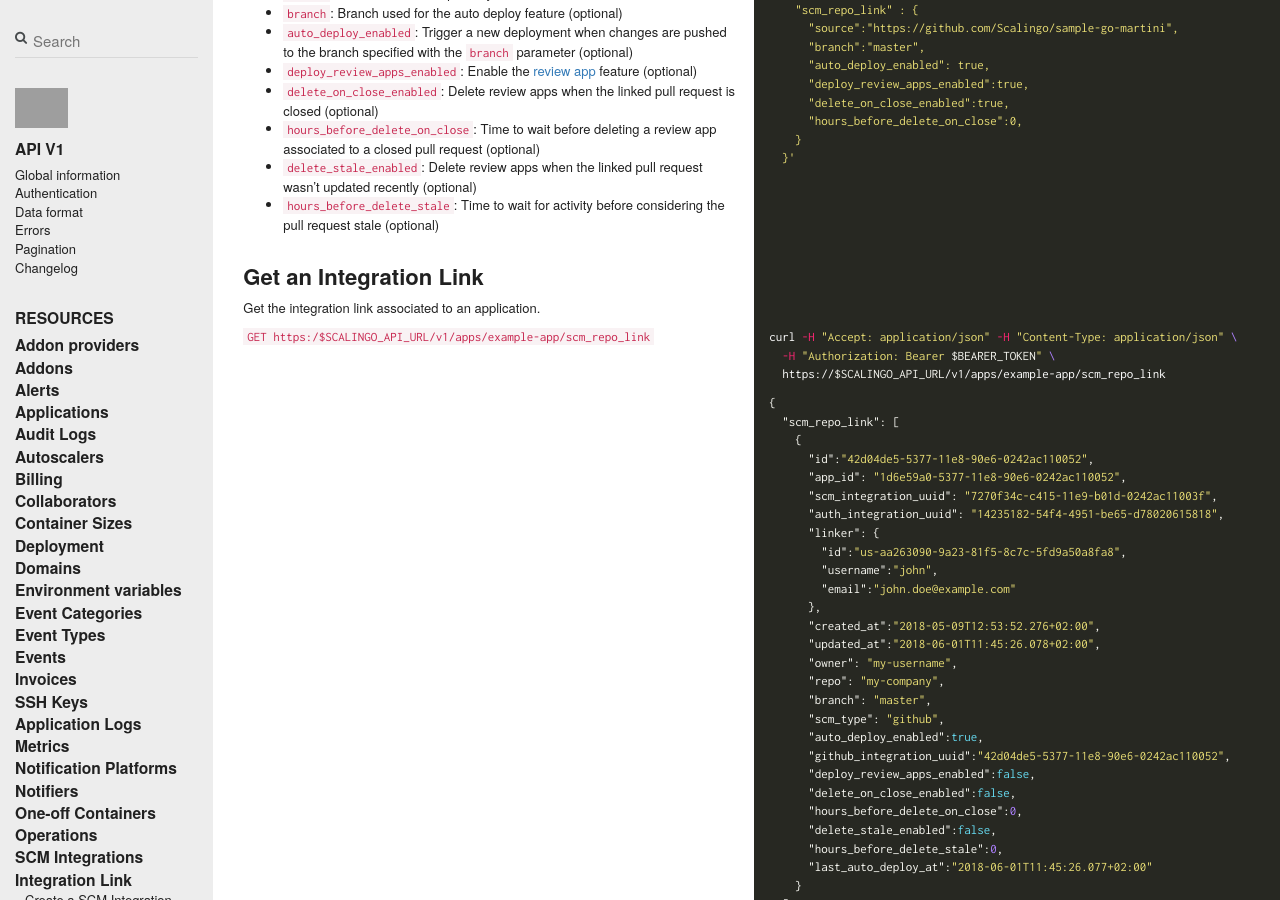
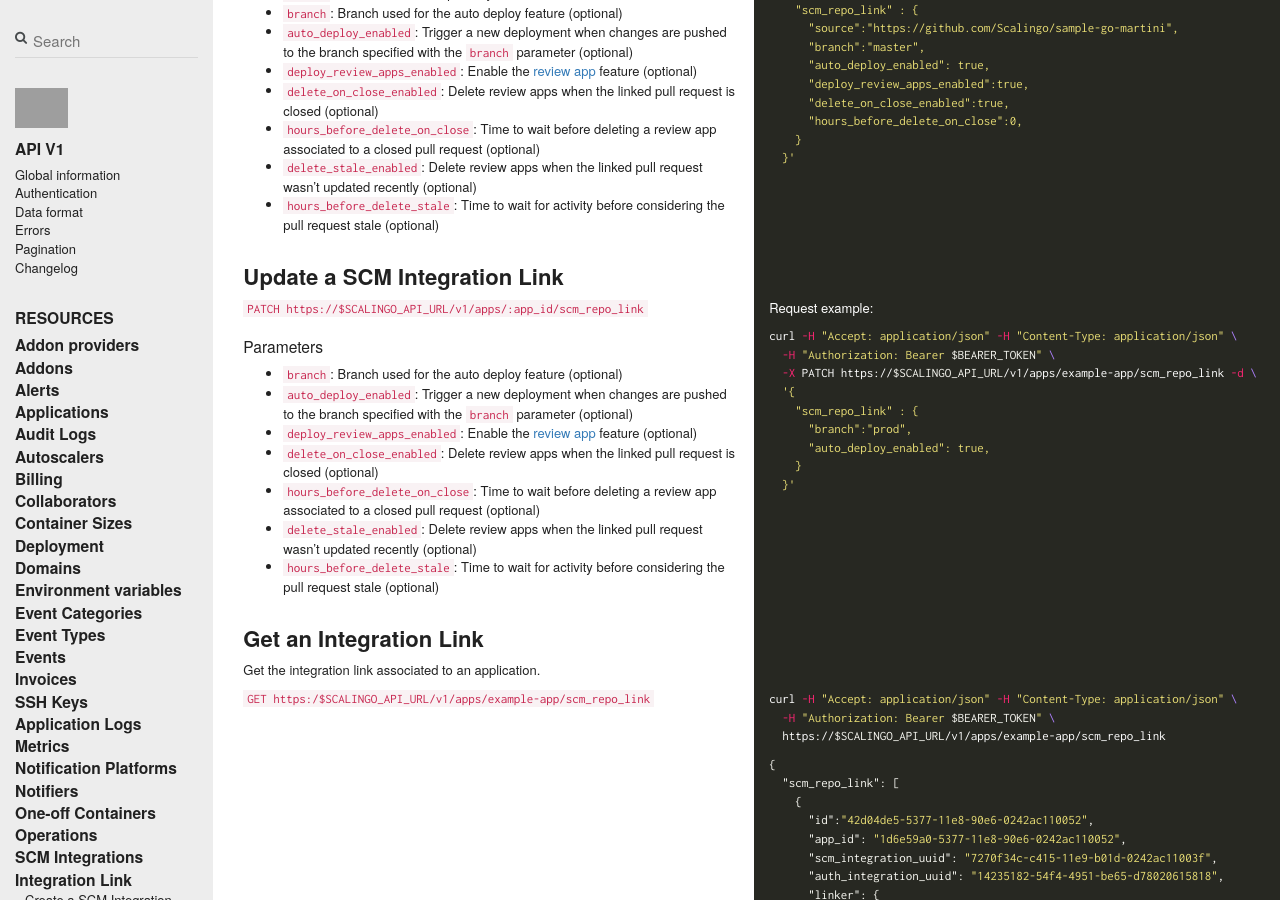
Before and after one commit to jdauphant/developers-documentation, a Jekyll site: the page built from _scalingo_api/scm_repo_link.md, in a window 1280 px wide and 900 px high, scrolled down 1115 px. Built offline with Jekyll 4.4.1, drawn with Linux system fonts in a browser that asks for light colours; nearby versions of some CDN libraries; comment, search, counter and statistics services are not loaded; grey boxes are pictures that could not be loaded.

Commit message:
Add repo link update doc

````diff
--- a/_scalingo_api/scm_repo_link.md
+++ b/_scalingo_api/scm_repo_link.md
@@ -106,6 +106,46 @@ curl -H "Accept: application/json" -H "Content-Type: application/json" \
       "deploy_review_apps_enabled":true,
       "delete_on_close_enabled":true,
       "hours_before_delete_on_close":0,
+    }
+  }'
+```
+
+--- row ---
+
+## Update a SCM Integration Link
+
+--- row ---
+
+`PATCH https://$SCALINGO_API_URL/v1/apps/:app_id/scm_repo_link`
+
+### Parameters
+
+* `branch`: Branch used for the auto deploy feature (optional)
+* `auto_deploy_enabled`: Trigger a new deployment when changes are pushed to the
+  branch specified with the `branch` parameter (optional)
+* `deploy_review_apps_enabled`: Enable the [review
+  app](https://doc.scalingo.com/platform/app/review-apps) feature (optional)
+* `delete_on_close_enabled`: Delete review apps when the linked pull request is
+  closed (optional)
+* `hours_before_delete_on_close`: Time to wait before deleting a review app
+  associated to a closed pull request (optional)
+* `delete_stale_enabled`: Delete review apps when the linked pull request wasn't
+  updated recently (optional)
+* `hours_before_delete_stale`: Time to wait for activity before considering the
+  pull request stale (optional)
+
+||| col |||
+
+Request example:
+
+```bash
+curl -H "Accept: application/json" -H "Content-Type: application/json" \
+  -H "Authorization: Bearer $BEARER_TOKEN" \
+  -X PATCH https://$SCALINGO_API_URL/v1/apps/example-app/scm_repo_link -d \
+  '{
+    "scm_repo_link" : {
+      "branch":"prod",
+      "auto_deploy_enabled": true,
     }
   }'
 ```
````
